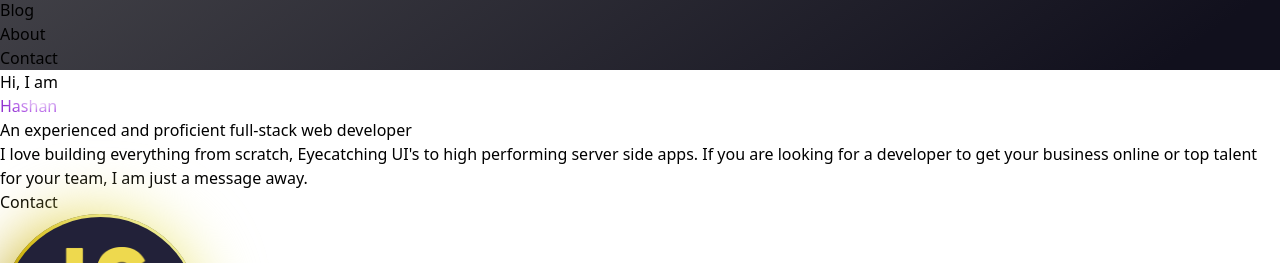
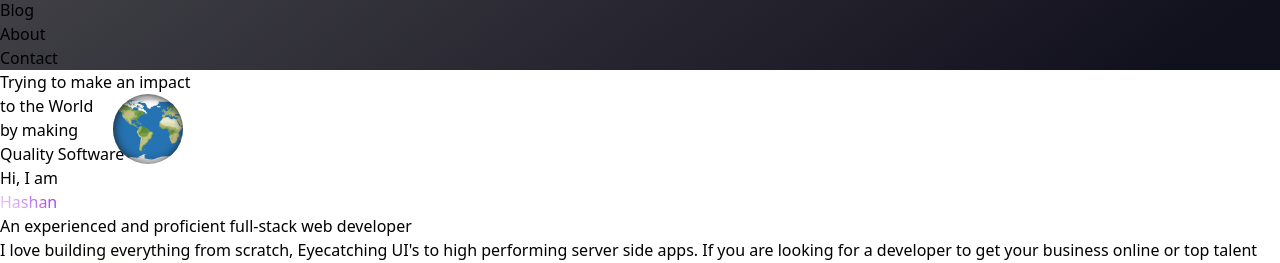
Before and after one commit to hmalindu1/portfolio_site, a React (Vite) app: page / in a window 1280 px wide. Shown: the part 206-469 px from the top of the page. Built offline with nearby package versions, Linux system fonts and the light colour scheme.

Commit message:
Home section done

```diff
--- a/src/assets/index.js
+++ b/src/assets/index.js
@@ -27,6 +27,7 @@ import profile_image from "./profile_image.png";
 import react_logo from "./react_logo.png";
 import tailwind_logo from "./tailwind_logo.png";
 import JS_logo from "./JS_logo.png";
+import map from "./map.png";
 
 export {
   airbnb,
@@ -58,4 +59,5 @@ export {
   react_logo,
   tailwind_logo,
   JS_logo,
+  map
 };
--- a/src/components/Hero.jsx
+++ b/src/components/Hero.jsx
@@ -15,6 +15,25 @@ const Hero = () => (
     <div
       className={`flex-1 ${styles.flexStart} flex-col xl:px-0 sm:px-16 px-6 mb-40 `}
     >
+      <div className="flex flex-row flex-1 justify-between items-center w-full">
+        <h2 className="flex-1 font-poppins font-light ss:text-[30px] text-white">
+          Trying to make an impact <br className="sm:block hidden" />{" "}
+          <span className="font-poppins font-medium ss:text-[70px] leading-[70px]">
+            to the World{" "}
+            <span className="earth">
+            </span>
+          </span>{" "}
+          <br className="sm:block hidden" />{" "}
+          <span className="font-poppins font-medium ss:text-[40px] leading-[50px]">
+            by making
+          </span>{" "}
+          <br className="sm:block hidden" />{" "}
+          <span className="font-poppins font-medium ss:text-[60px] leading-[70px]">
+            Quality Software
+          </span>{" "}
+          <br className="sm:block hidden" />
+        </h2>
+      </div>
       {/* Name and image */}
       <div className="flex flex-row justify-between items-center w-full">
         <div className="flex items-center">
@@ -79,5 +98,4 @@ const Hero = () => (
   </section>
 );
 
-
 export default Hero;
--- a/src/components/Navbar.jsx
+++ b/src/components/Navbar.jsx
@@ -7,17 +7,54 @@ const Navbar = () => {
 
   return (
     <nav className="w-full flex py-6 justify-between items-center navbar">
-      <ul className="font-thirsty font-medium text-white cursor-pointer text-[25px]">
+      <ul
+        className="font-thirsty font-medium text-white cursor-pointer text-[25px]       relative
+                transition-all
+                duration-500
+                before:content-['']
+                before:absolute
+                before:-bottom-2
+                before:left-0
+                before:w-0
+                before:h-[3px]
+                before:rounded-full
+                before:opacity-0
+                before:transition-all
+                before:duration-500
+                before:bg-gradient-to-r
+                before:from-blue-500
+                before:to-purple-500
+                hover:before:w-full
+                hover:before:opacity-100"
+      >
         Hashan M. Hemachandra
       </ul>
 
-      <ul className="list-none sm:flex hidden justify-end items-center flex-1">
+      <ul className="list-none sm:flex hidden justify-end items-center flex-1 ">
         {navLinks.map((nav, index) => (
           <li
             key={nav.id}
-            className={`font-poppins font-normal cursor-pointer text-[16px] text-dimWhite ${
+            className={`font-poppins font-normal cursor-pointer text-[16px] text-dimWhite hover:text-white ${
               index === navLinks.length - 1 ? "mr-0" : "mr-10"
-            }`}
+            } relative
+                transition-all
+                duration-400
+                before:content-['']
+                before:absolute
+                before:-bottom-2
+                before:left-0
+                before:w-0
+                before:h-[3px]
+                before:rounded-full
+                before:opacity-0
+                before:transition-all
+                before:duration-400
+                before:bg-gradient-to-r
+                before:from-blue-500
+                before:to-purple-500
+                hover:before:w-full
+                hover:before:opacity-100
+                z-10`}
           >
             <a href={`#${nav.id}`}>{nav.title}</a>
           </li>
--- a/src/index.css
+++ b/src/index.css
@@ -45,9 +45,9 @@
 }
 
 .text-gradient {
-  background: radial-gradient(
-    64.18% 64.18% at 71.16% 35.69%,
-    #f1defa 0.89%,
+  background: linear-gradient(
+    50deg,
+    #e6defa 0.89%,
     #e4bef5 17.23%,
     #cd9df0 42.04%,
     #c37deb 55.12%,
@@ -57,7 +57,6 @@
   -webkit-background-clip: text;
   -webkit-text-fill-color: transparent;
   background-clip: text;
-  text-fill-color: transparent;
 }
 
 .bg-blue-gradient {
@@ -317,3 +316,19 @@
  margin-left: 30px;
  margin-top: 30px;
 }
+
+.earth {
+  position: absolute;
+  margin-left: 20px;
+  width: 70px;
+  height: 70px;
+  background-image: url("./assets/map.png");
+  border-radius: 50%;
+  background-size: cover;
+  box-shadow: inset 0.5px 0.5px 10px 0px #1d1d1d;
+  animation: spin 30s linear infinite;
+}
+
+@keyframes spin{
+  100%{background-position: 100%;}
+}
--- a/tailwind.config.js
+++ b/tailwind.config.js
@@ -19,7 +19,7 @@ export const theme = {
     backgroundPosition: {
       "pos-0": "0% 0%",
       "pos-100": "100% 100%",
-    },
+    }
   },
   screens: {
     xs: "480px",
```
Also changed, not shown: src/assets/map.png (added).
